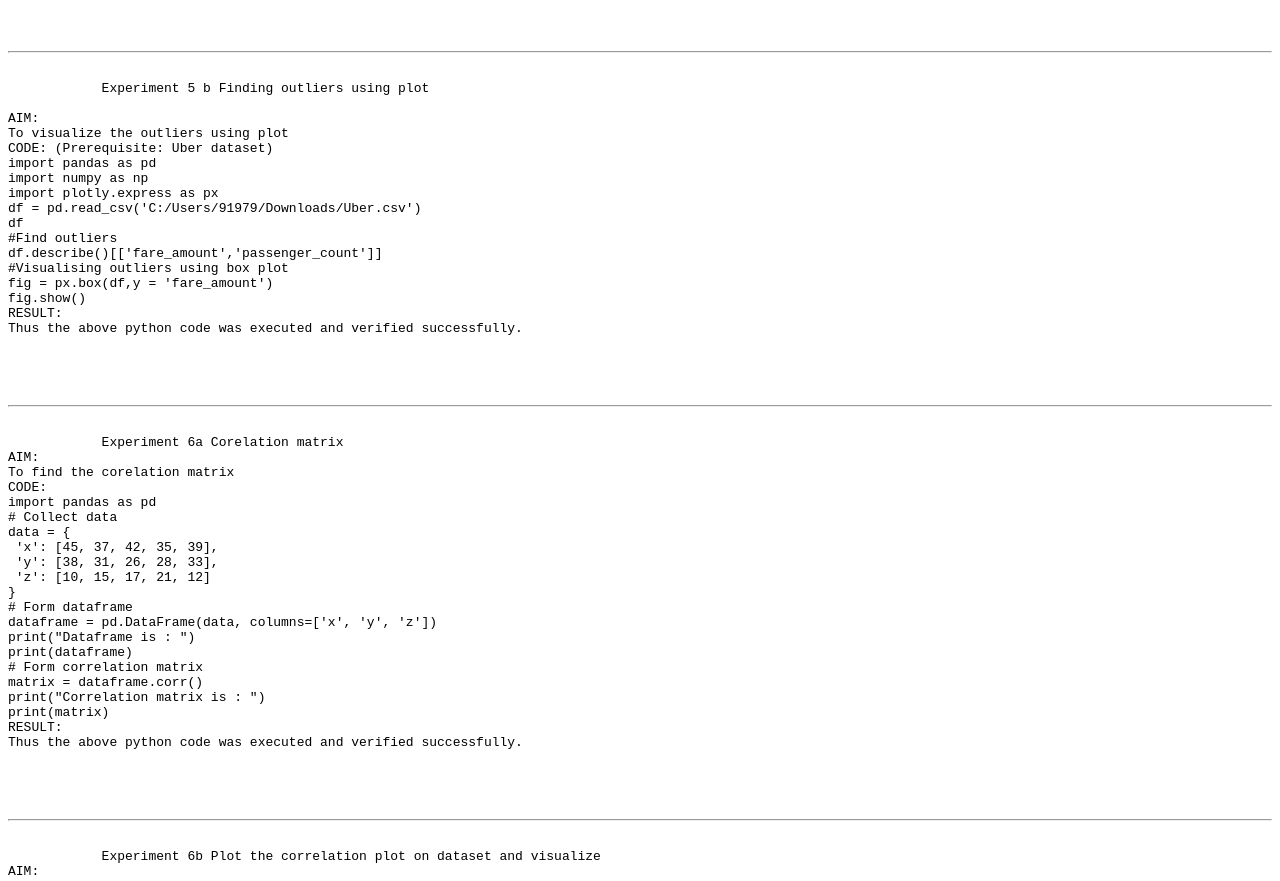
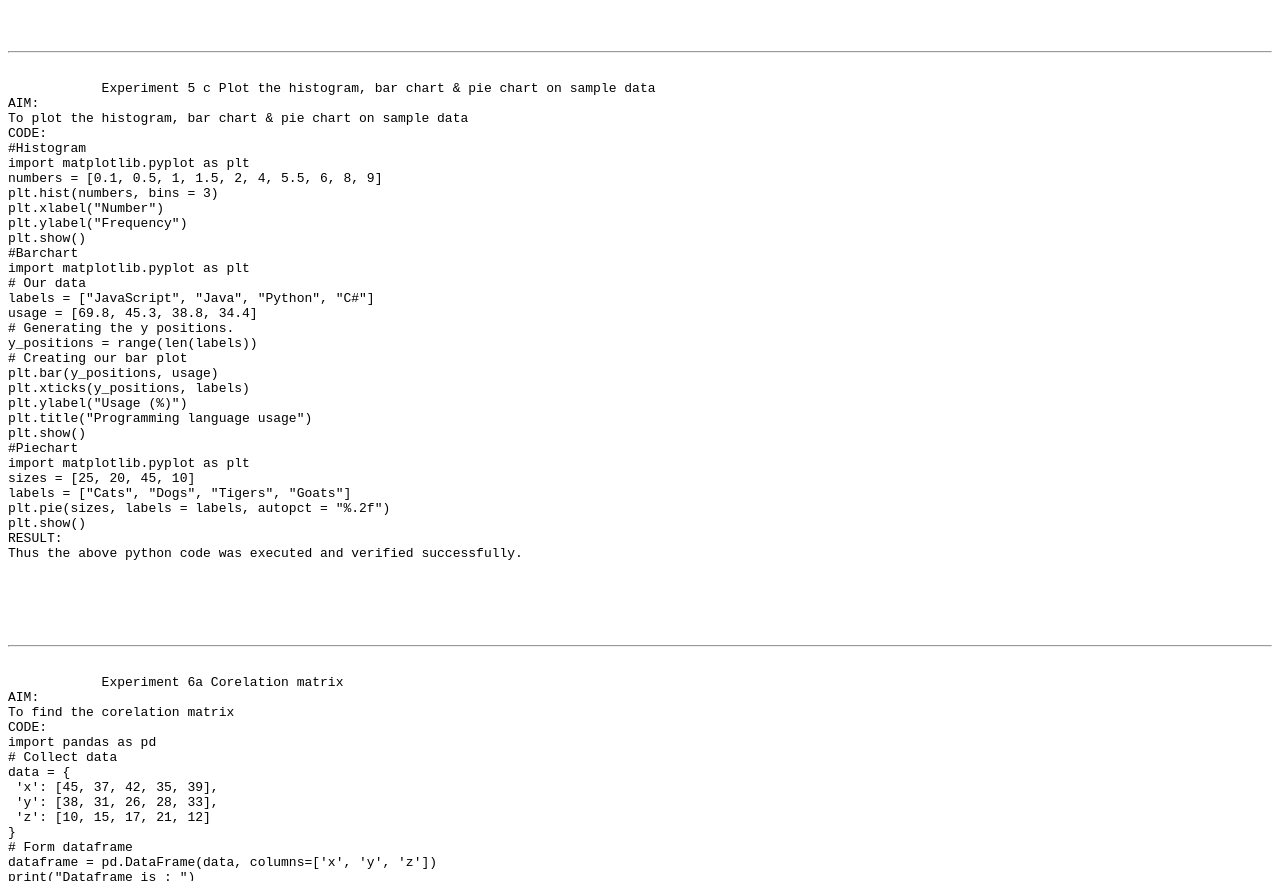
Before and after one commit to lab44j/dsuplab22, a plain HTML site: page index.html in a window 1280 px wide. Shown: the part 4306-5187 px from the top of the page. Drawn offline with Linux system fonts and the light colour scheme.

Commit message:
Update index.html

```diff
--- a/index.html
+++ b/index.html
@@ -295,23 +295,39 @@ Thus the above python code was executed and verified successfully.
     <hr>
     <pre>
         <code>
-            Experiment 5 b Finding outliers using plot
-
+            Experiment 5 c Plot the histogram, bar chart & pie chart on sample data
 AIM:
-To visualize the outliers using plot
-CODE: (Prerequisite: Uber dataset)
-import pandas as pd
-import numpy as np
-import plotly.express as px
-df = pd.read_csv('C:/Users/91979/Downloads/Uber.csv')
-df
-#Find outliers
-df.describe()[['fare_amount','passenger_count']]
-#Visualising outliers using box plot
-fig = px.box(df,y = 'fare_amount')
-fig.show()
+To plot the histogram, bar chart & pie chart on sample data
+CODE:
+#Histogram
+import matplotlib.pyplot as plt
+numbers = [0.1, 0.5, 1, 1.5, 2, 4, 5.5, 6, 8, 9]
+plt.hist(numbers, bins = 3)
+plt.xlabel("Number")
+plt.ylabel("Frequency")
+plt.show()
+#Barchart
+import matplotlib.pyplot as plt
+# Our data
+labels = ["JavaScript", "Java", "Python", "C#"]
+usage = [69.8, 45.3, 38.8, 34.4]
+# Generating the y positions.
+y_positions = range(len(labels))
+# Creating our bar plot
+plt.bar(y_positions, usage)
+plt.xticks(y_positions, labels)
+plt.ylabel("Usage (%)")
+plt.title("Programming language usage")
+plt.show()
+#Piechart
+import matplotlib.pyplot as plt
+sizes = [25, 20, 45, 10]
+labels = ["Cats", "Dogs", "Tigers", "Goats"]
+plt.pie(sizes, labels = labels, autopct = "%.2f")
+plt.show()
 RESULT:
 Thus the above python code was executed and verified successfully.
+
         </code>
     </pre>
     <br>
```
